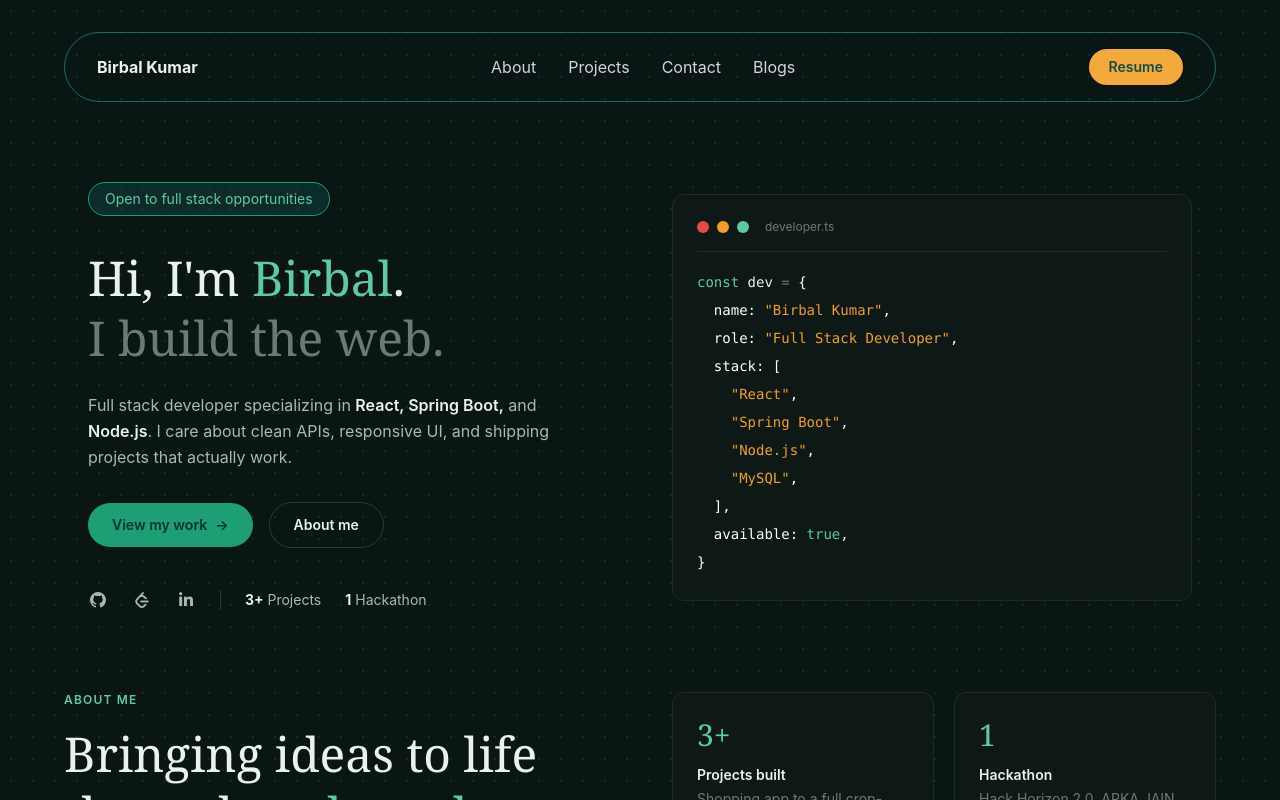
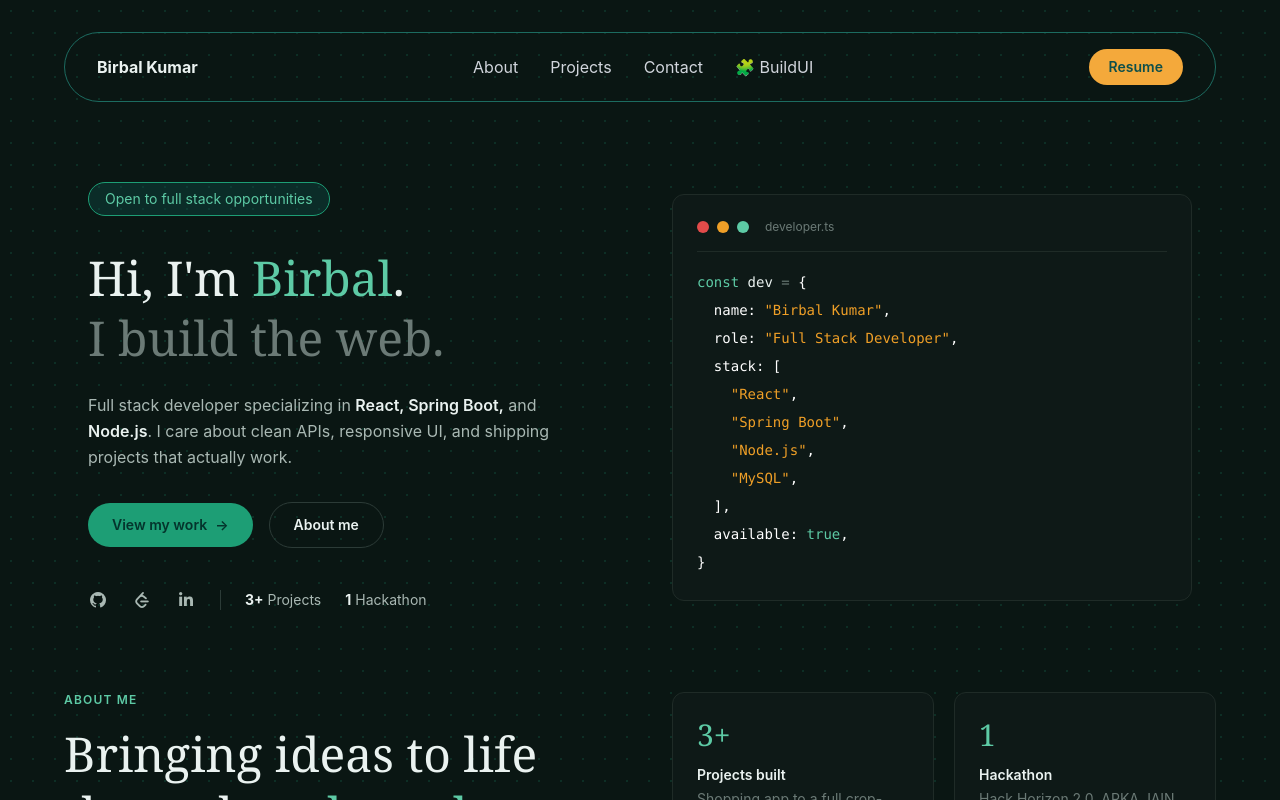
Before and after one commit to birbalkr/portfolio, a React (Vite) app: page / in a window 1280 px wide. Shown: the top 800 px of the page. Built offline with nearby package versions, Linux system fonts and the light colour scheme.

Commit message:
update navbar

```diff
--- a/src/features/portfolio/ui/components/Navbar.jsx
+++ b/src/features/portfolio/ui/components/Navbar.jsx
@@ -62,13 +62,22 @@ export default function Navbar() {
 
 
                     <NavLink
+                        to='https://buildui-project.netlify.app/'
+                        className={({ isActive }) =>
+                            isActive ? "text-green-500 font-semibold" : "text-gray-300 hover:text-blue-500 transition"
+                        }
+                    >
+                        🧩 BuildUI
+                    </NavLink>
+
+                    {/* <NavLink
                         to='https://portfolio-blogs.netlify.app/'
                         className={({ isActive }) =>
                             isActive ? "text-green-500 font-semibold" : "text-gray-300 hover:text-blue-500 transition"
                         }
                     >
                         Blogs
-                    </NavLink>
+                    </NavLink> */}
 
                 </div>
 
```
